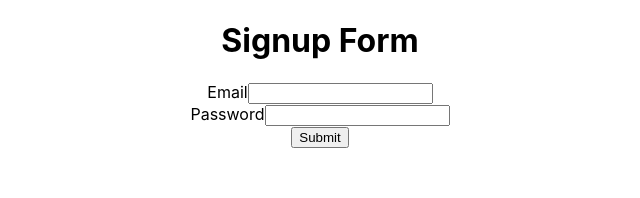
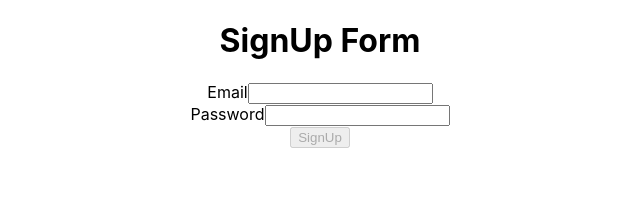
Before and after one commit to suresh9058/reactjs_ashokit_august_batch, a React (Create React App) app: page / in a window 1280 px wide. Shown: the top 198 px of the page, without its empty margins (320-960 px from the left). Built offline with nearby package versions, Linux system fonts and the light colour scheme.

Commit message:
formik yup

```diff
--- a/src/App.js
+++ b/src/App.js
@@ -20,6 +20,7 @@ import ColorContainer from './ColorContainer';
 import ReactRouterExample from './ReactRouterExample';
 import UseEffectTwo from './UseEffectTwo';
 import ReactForm from './ReactForm';
+import FormikYup from './FormikYup';
 // import Footer from './ErrorHandling';
 
 // class App extends React.Component {
@@ -78,7 +79,8 @@ function App() {
       {/* </header> */}
       {/* <ReactRouterExample /> */}
       {/* <UseEffectTwo /> */}
-      <ReactForm />
+      {/* <ReactForm /> */}
+      <FormikYup />
     </div>
   );
 }
--- a/src/FormikYup.js
+++ b/src/FormikYup.js
@@ -1,18 +1,43 @@
 import {Formik, Form, Field, ErrorMessage} from 'formik';
+import * as Yup from 'yup';
+
+// created yup javascript scheme object
+const SignUpSchema = Yup.object().shape({
+    email: Yup.string().email().required("Email is Required"),
+    password: Yup.string().required("Password is Required").min(8, "Password is too short")
+});
+
+const initialValues = {
+    email: "",
+    password:""
+};
 
 function FormikYup() {
+
+    return (
+        <Formik
+            initialValues={initialValues}
+            validationSchema={SignUpSchema}
+            onSubmit={(values)=>console.log(values)}>
+                { (formik) =>{ // Rendered passed props
+                const {errors,touched, isValid, dirty} = formik; // isValid -> true
+                console.log(formik);
         return (
             <>
             <h1> SignUp Form</h1>
             <Form>
                 <label>Email</label>
                 <Field type="email" name="email" />
-            <ErrorMessage name="email" component="span" />
+                <ErrorMessage name="email" component="span" /><br></br>
                 <label>Password</label>
                 <Field type="password" name="password" />
-            <ErrorMessage name="password" component="span" />
+                <ErrorMessage name="password" component="span" /><br></br>
+                <button type="submit" disabled={!(isValid && dirty)}>SignUp</button>
             </Form>
             </>
+        )
+        }}
+        </Formik>
     )
 }
 
```
Lines whose indentation alone changed are shown as unchanged.
